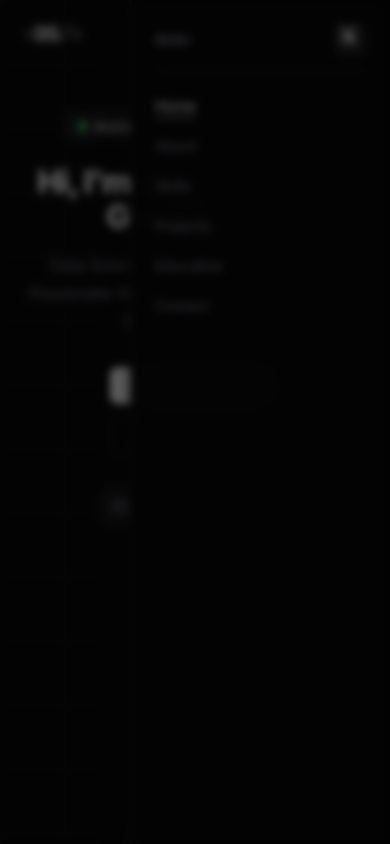
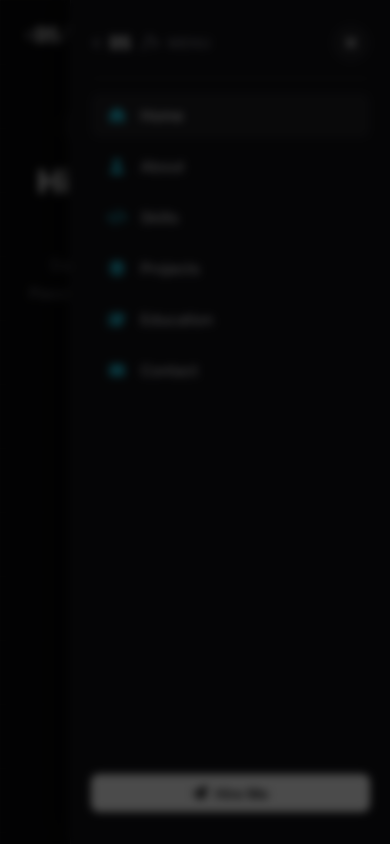
Before and after one commit to Sajan-Gunarathna/Portfolio, a plain HTML site: page index.html in a window 390 px wide. Both pictures are taken after a click on the button 348 px from the left and 34 px from the top of the page. Shown: the top 844 px of the page. Drawn offline with nearby package versions, Linux system fonts and the light colour scheme.

Commit message:
fix menu

```diff
--- a/index.html
+++ b/index.html
@@ -35,17 +35,23 @@
     </div>
     <ul class="nav-links" id="navLinks">
       <li class="nav-drawer-header">
-        <span class="drawer-title">Menu</span>
+        <div class="drawer-brand">
+          <span class="logo-bracket">&lt;</span>DS<span class="logo-bracket">/&gt;</span>
+          <span class="drawer-title">Menu</span>
+        </div>
         <button class="nav-close-btn" id="navCloseBtn" aria-label="Close menu">
           <i class="fas fa-times"></i>
         </button>
       </li>
-      <li><a href="#home" class="nav-link active">Home</a></li>
-      <li><a href="#about" class="nav-link">About</a></li>
-      <li><a href="#skills" class="nav-link">Skills</a></li>
-      <li><a href="#projects" class="nav-link">Projects</a></li>
-      <li><a href="#education" class="nav-link">Education</a></li>
-      <li><a href="#contact" class="nav-link">Contact</a></li>
+      <li><a href="#home" class="nav-link active"><i class="fas fa-home"></i> Home</a></li>
+      <li><a href="#about" class="nav-link"><i class="fas fa-user"></i> About</a></li>
+      <li><a href="#skills" class="nav-link"><i class="fas fa-code"></i> Skills</a></li>
+      <li><a href="#projects" class="nav-link"><i class="fas fa-layer-group"></i> Projects</a></li>
+      <li><a href="#education" class="nav-link"><i class="fas fa-graduation-cap"></i> Education</a></li>
+      <li><a href="#contact" class="nav-link"><i class="fas fa-envelope"></i> Contact</a></li>
+      <li class="nav-drawer-footer">
+        <a href="#contact" class="btn-primary full-width"><i class="fas fa-paper-plane"></i> Hire Me</a>
+      </li>
     </ul>
     <div class="nav-actions">
       <!-- Theme Switcher -->
--- a/script.js
+++ b/script.js
@@ -12,30 +12,49 @@ const navLinks = document.getElementById('navLinks');
 const navCloseBtn = document.getElementById('navCloseBtn');
 const navBackdrop = document.getElementById('navBackdrop');
 
-function toggleMobileNav(force) {
-  const shouldOpen = typeof force === 'boolean' ? force : !navLinks.classList.contains('open');
-  navLinks.classList.toggle('open', shouldOpen);
-  hamburger.classList.toggle('active', shouldOpen);
-  hamburger.setAttribute('aria-expanded', shouldOpen ? 'true' : 'false');
-  if (navBackdrop) {
-    navBackdrop.classList.toggle('open', shouldOpen);
-  }
-  document.body.style.overflow = shouldOpen ? 'hidden' : '';
+function openMobileNav() {
+  navLinks.classList.add('open');
+  if (navBackdrop) navBackdrop.classList.add('open');
+  if (hamburger) hamburger.setAttribute('aria-expanded', 'true');
+  document.body.style.overflow = 'hidden';
 }
 
-hamburger.addEventListener('click', () => toggleMobileNav());
+function closeMobileNav() {
+  navLinks.classList.remove('open');
+  if (navBackdrop) navBackdrop.classList.remove('open');
+  if (hamburger) hamburger.setAttribute('aria-expanded', 'false');
+  document.body.style.overflow = '';
+}
+
+if (hamburger) {
+  hamburger.addEventListener('click', (e) => {
+    e.stopPropagation();
+    if (navLinks.classList.contains('open')) {
+      closeMobileNav();
+    } else {
+      openMobileNav();
+    }
+  });
+}
+
 if (navCloseBtn) {
-  navCloseBtn.addEventListener('click', () => toggleMobileNav(false));
+  navCloseBtn.addEventListener('click', (e) => {
+    e.stopPropagation();
+    closeMobileNav();
+  });
 }
+
 if (navBackdrop) {
-  navBackdrop.addEventListener('click', () => toggleMobileNav(false));
+  navBackdrop.addEventListener('click', closeMobileNav);
 }
-document.querySelectorAll('.nav-link').forEach(l => {
-  l.addEventListener('click', () => toggleMobileNav(false));
+
+document.querySelectorAll('.nav-link, .nav-drawer-footer a').forEach(link => {
+  link.addEventListener('click', closeMobileNav);
 });
+
 document.addEventListener('keydown', (e) => {
   if (e.key === 'Escape' && navLinks.classList.contains('open')) {
-    toggleMobileNav(false);
+    closeMobileNav();
   }
 });
 
--- a/style.css
+++ b/style.css
@@ -263,11 +263,10 @@ ul { list-style: none; }
   border: none;
   cursor: pointer;
   padding: 6px;
-  width: 36px;
-  height: 36px;
+  width: 38px;
+  height: 38px;
   position: relative;
-  z-index: 1002;
-  transition: transform 0.25s ease;
+  z-index: 1000;
 }
 
 .hamburger span {
@@ -276,22 +275,7 @@ ul { list-style: none; }
   height: 2px;
   background: var(--text);
   border-radius: 2px;
-  transition: transform 0.3s ease, opacity 0.2s ease;
-  transform-origin: center;
-}
-
-/* Transform hamburger into an 'X' */
-.hamburger.active span:nth-child(1) {
-  transform: translateY(7px) rotate(45deg);
-}
-
-.hamburger.active span:nth-child(2) {
-  opacity: 0;
-  transform: scaleX(0);
-}
-
-.hamburger.active span:nth-child(3) {
-  transform: translateY(-7px) rotate(-45deg);
+  transition: all 0.25s ease;
 }
 
 /* ===== NAV DRAWER HEADER & CLOSE BUTTON ===== */
@@ -300,56 +284,79 @@ ul { list-style: none; }
   align-items: center;
   justify-content: space-between;
   width: 100%;
-  padding-bottom: 0.85rem;
-  margin-bottom: 0.25rem;
+  padding-bottom: 1rem;
+  margin-bottom: 0.5rem;
   border-bottom: 1px solid var(--border);
 }
 
+.drawer-brand {
+  display: flex;
+  align-items: center;
+  gap: 0.5rem;
+  font-family: var(--code);
+  font-size: 1.1rem;
+  font-weight: 700;
+  color: var(--text);
+}
+
 .drawer-title {
-  font-family: var(--code);
+  font-family: var(--font);
   font-size: 0.85rem;
   font-weight: 600;
   color: var(--muted);
+  text-transform: uppercase;
   letter-spacing: 0.5px;
-  text-transform: uppercase;
 }
 
 .nav-close-btn {
   background: var(--surface2);
   border: 1px solid var(--border);
   color: var(--text);
-  width: 32px;
-  height: 32px;
-  border-radius: var(--radius);
+  width: 38px;
+  height: 38px;
+  border-radius: 50%;
   display: flex;
   align-items: center;
   justify-content: center;
   cursor: pointer;
-  font-size: 0.9rem;
+  font-size: 1.05rem;
   transition: all 0.2s ease;
+  flex-shrink: 0;
 }
 
-.nav-close-btn:hover {
-  background: var(--border);
+.nav-close-btn:hover,
+.nav-close-btn:active {
+  background: var(--border2);
   color: var(--text);
+  transform: scale(0.95);
 }
 
 /* ===== MOBILE BACKDROP ===== */
 .nav-backdrop {
   position: fixed;
   inset: 0;
-  background: rgba(0, 0, 0, 0.6);
+  background: rgba(0, 0, 0, 0.7);
   backdrop-filter: blur(4px);
   -webkit-backdrop-filter: blur(4px);
-  z-index: 1000;
+  z-index: 1050;
   opacity: 0;
-  pointer-events: none;
-  transition: opacity 0.3s ease;
+  visibility: hidden;
+  transition: opacity 0.3s ease, visibility 0.3s ease;
 }
 
 .nav-backdrop.open {
   opacity: 1;
-  pointer-events: auto;
+  visibility: visible;
+}
+
+@media (min-width: 901px) {
+  .nav-drawer-header,
+  .nav-drawer-footer {
+    display: none !important;
+  }
+  .nav-links .nav-link i {
+    display: none !important;
+  }
 }
 
 /* ===== BUTTONS ===== */
@@ -1300,26 +1307,67 @@ ul { list-style: none; }
     display: flex;
   }
 
+  .nav-drawer-footer {
+    display: block;
+    margin-top: auto;
+    padding-top: 1.5rem;
+  }
+
   .nav-links {
     display: flex;
     flex-direction: column;
     position: fixed;
     top: 0; right: 0; bottom: 0;
-    width: 260px;
-    background: var(--nav-drawer-bg);
-    backdrop-filter: blur(20px);
-    -webkit-backdrop-filter: blur(20px);
-    padding: 1.5rem 1.5rem 2rem;
-    gap: 1.25rem;
+    width: min(320px, 85vw);
+    height: 100vh;
+    height: 100dvh;
+    background: #121216;
     border-left: 1px solid var(--border);
-    z-index: 1001;
+    padding: 1.5rem 1.25rem 2rem;
+    gap: 0.4rem;
+    z-index: 1100;
     transform: translateX(100%);
-    transition: transform 0.3s cubic-bezier(0.4, 0, 0.2, 1);
-    box-shadow: -4px 0 24px rgba(0, 0, 0, 0.4);
+    transition: transform 0.3s cubic-bezier(0.16, 1, 0.3, 1);
+    box-shadow: -10px 0 35px rgba(0, 0, 0, 0.6);
+    overflow-y: auto;
+  }
+
+  [data-theme="light"] .nav-links {
+    background: #ffffff;
+    box-shadow: -10px 0 35px rgba(0, 0, 0, 0.15);
   }
 
   .nav-links.open {
     transform: translateX(0);
+  }
+
+  .nav-links .nav-link {
+    display: flex;
+    align-items: center;
+    gap: 0.85rem;
+    padding: 0.8rem 1rem;
+    border-radius: var(--radius);
+    font-size: 0.95rem;
+    font-weight: 500;
+    color: var(--text2);
+    transition: all 0.2s ease;
+  }
+
+  .nav-links .nav-link::after {
+    display: none;
+  }
+
+  .nav-links .nav-link:hover,
+  .nav-links .nav-link.active {
+    color: var(--text);
+    background: var(--surface2);
+  }
+
+  .nav-links .nav-link i {
+    width: 20px;
+    color: var(--teal);
+    font-size: 0.95rem;
+    text-align: center;
   }
 
   .btn-nav { display: none; }
```
